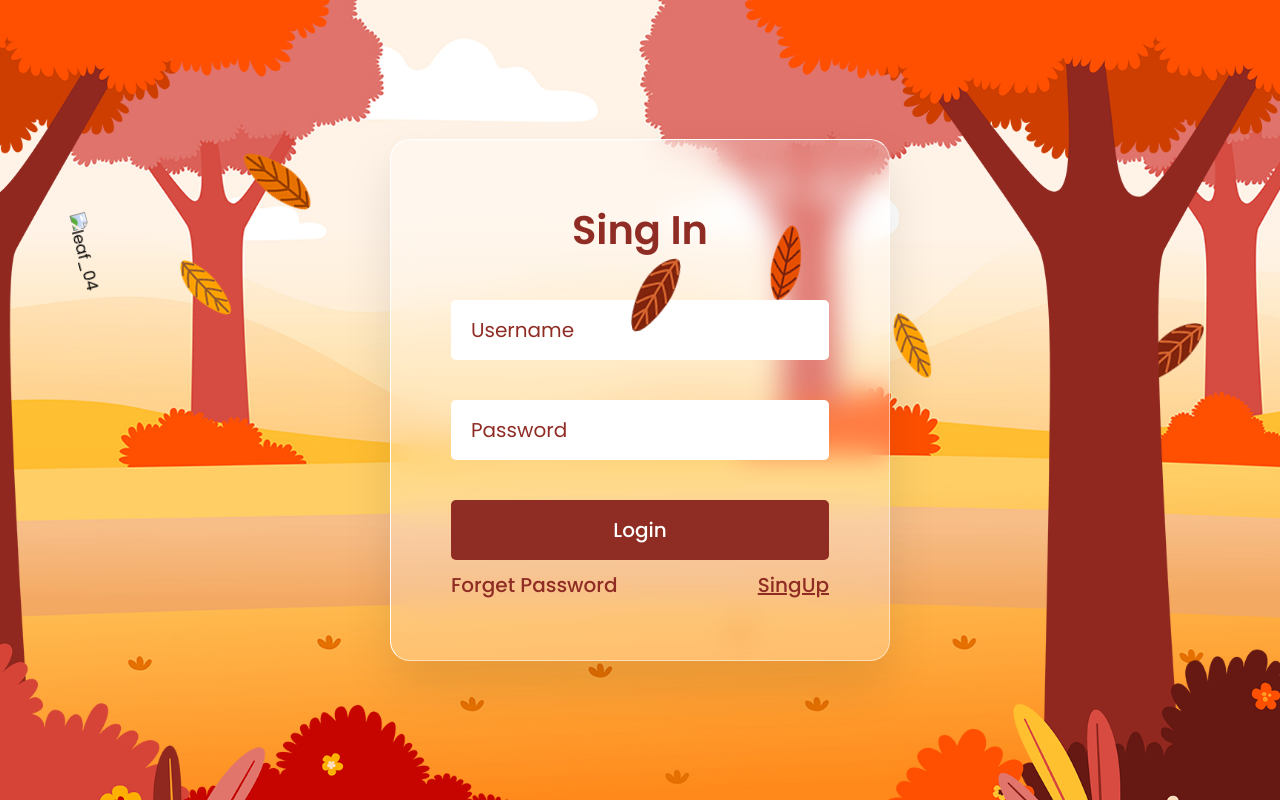
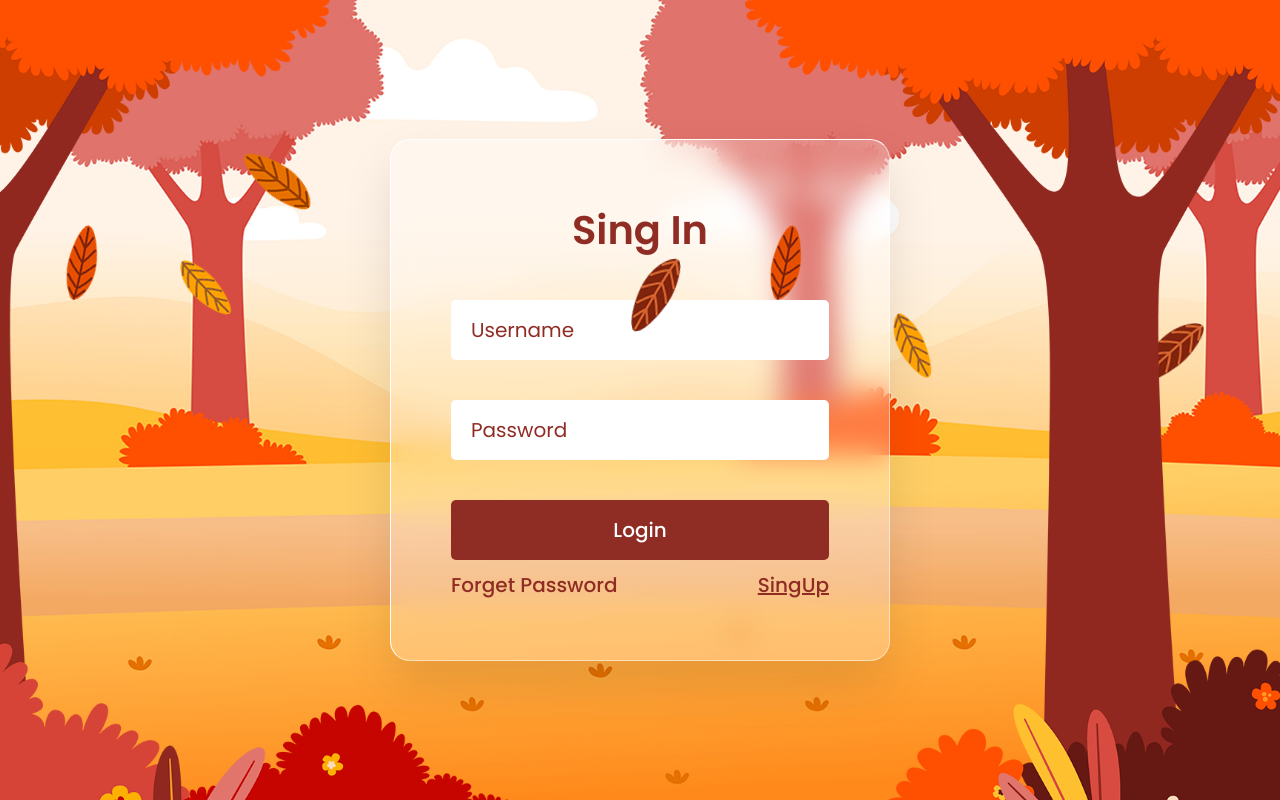
Before and after one commit to andrej0609/Simple-Animated-login-form-in-HTML-and-CSS, a plain HTML site: page index.html in a window 1280 px wide. Drawn offline with Linux system fonts and the light colour scheme.

Commit message:
small change

```diff
--- a/index.html
+++ b/index.html
@@ -14,7 +14,7 @@
           <div><img src="./img/leaf_01.png" alt="leaf_01"></div>
           <div><img src="./img/leaf_02.png" alt="leaf_02"></div>
           <div><img src="./img/leaf_03.png" alt="leaf_03"></div>
-          <div><img src="./imf/leaf_04.png" alt="leaf_04"></div>
+          <div><img src="./img/leaf_04.png" alt="leaf_04"></div>
           <div><img src="./img/leaf_01.png" alt="leaf_01"></div>
           <div><img src="./img/leaf_02.png" alt="leaf_02"></div>
           <div><img src="./img/leaf_03.png" alt="leaf_03"></div>
```
